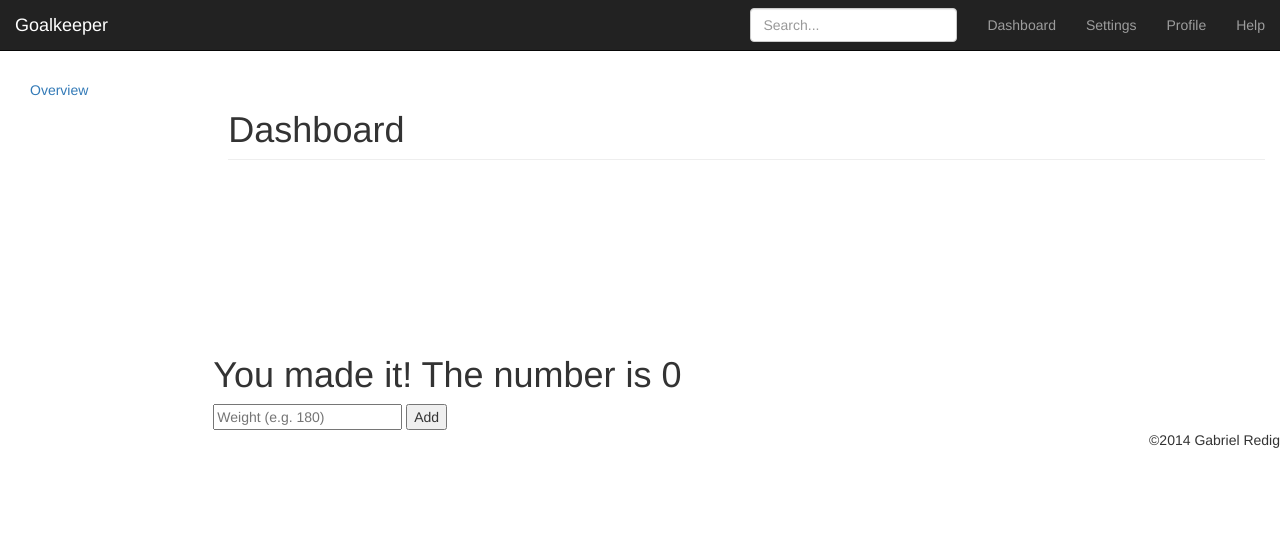
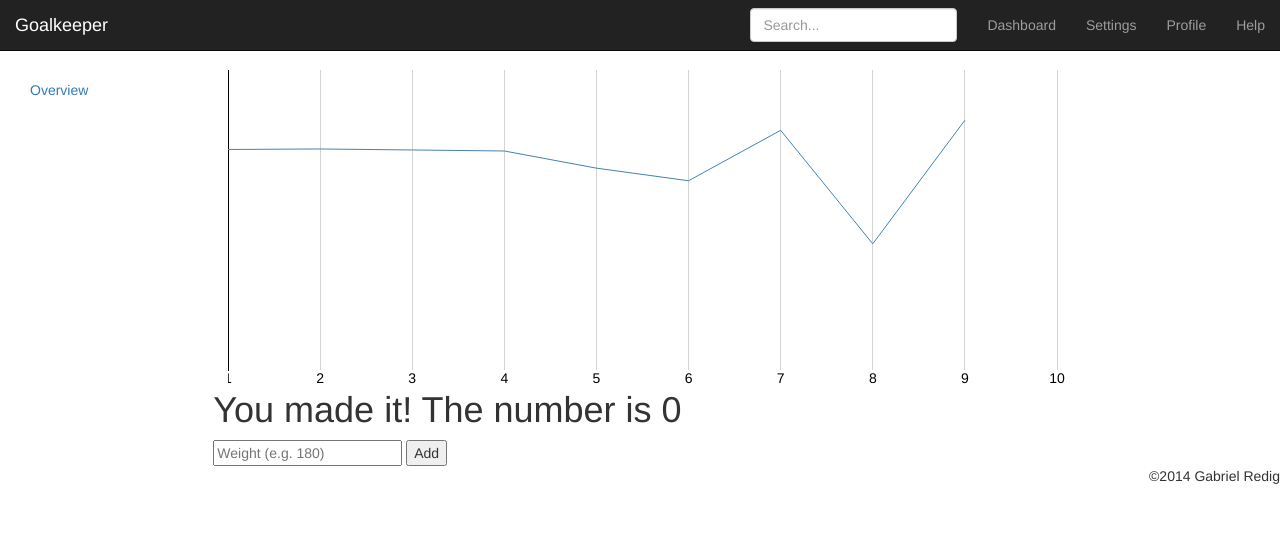
Before and after one commit to glredig/mean-from-scratch, a website: page client/views/index.html in a window 1280 px wide. Drawn offline with nearby package versions, Linux system fonts and the light colour scheme; some packages are replaced by stand-ins of ours; no server answers.

Commit message:
Added basic (static) d3 graph

```diff
--- /dev/null
+++ b/client/css/main.css
@@ -0,0 +1,37 @@
+line-chart {
+  position: absolute;
+  top: 20px;
+  left: 20px;
+}
+
+#graph {
+  height: 300px;
+  width: 80%;
+}
+
+path {
+  stroke: steelblue;
+  stroke-width: 1;
+  fill: none;
+}
+
+.axis {
+  shape-rendering: crispEdges;
+}
+
+.x.axis line {
+  stroke: lightgrey;
+}
+
+.x.axis .minor {
+  stroke-opacity: .5;
+}
+
+.x.axis path {
+  display: none;
+}
+
+.y.axis line, .y.axis path {
+  fill: none;
+  stroke: #000;
+}
--- a/client/js/directives/line-chart.js
+++ b/client/js/directives/line-chart.js
@@ -1,7 +1,43 @@
 app.directive('lineChart', function() {
-  var data = [188.2, 188.6, 187.6, 187.4];
+  var data  = [188.0, 187.4, 187.6, 187.2, 186.8, 180, 175, 195, 150, 199];
   function link(scope, el) {
-    d3.select(el[0]).append('svg');
+      var m = [80, 80, 80, 80];
+
+      var el    = el[0],
+        width   = el.clientWidth,
+        height  = el.clientHeight,
+        svg     = d3.select(el).append('svg:svg'),
+        x       = d3.scale.linear().domain([1, data.length]).range([0, width]),
+        y       = d3.scale.linear().domain([100, d3.max(data) + d3.max(data) * .1]).range([height, 0]);
+
+      var line = d3.svg.line()
+          .x(function(d, i) {
+            return x(i);
+          })
+          .y(function(d) {
+            return y(d);
+          });
+
+      svg.attr("width", width + m[1] + m[3])
+          .attr("height", height + m[0] + m[2])
+          .append("svg:g")
+          .attr("transform", "translate(" + m[3] + "," + m[0] + ")");
+
+      var xAxis = d3.svg.axis().scale(x).tickSize(-height).tickSubdivide(true);
+
+      svg.append('svg:g')
+          .attr("class", "x axis")
+          .attr("transform", "translate(0," + height + ")")
+          .call(xAxis)
+
+      var yAxisLeft = d3.svg.axis().orient('left').scale(y).ticks(4).orient("left");
+
+      svg.append('svg:g')
+          .attr("class", "y axis")
+          .attr("transform", "translate(0,0)")
+          .call(yAxisLeft)
+
+      svg.append("svg:path").attr("d", line(data));
   }
 
   return {
--- a/client/views/index.html
+++ b/client/views/index.html
@@ -5,6 +5,7 @@
     <meta http-equiv="X-UA-Compatible" content="IE=edge">
     <meta name="viewport" content="width=device-width, initial-scale=1">
     <link rel="stylesheet" href="https://maxcdn.bootstrapcdn.com/bootstrap/3.3.4/css/bootstrap.min.css">
+
     <title>Home page</title>
   </head>
   <body>
@@ -47,8 +48,7 @@
             <button type="button" class="btn btn-primary btn-xs" data-toggle="offcanvas"><i class="glyphicon glyphicon-chevron-left"></i></button>
           </p>
 
-          <h1 class="page-header">Dashboard</h1>
-          <div line-chart></div>
+          <div id="graph" line-chart></div>
           <div class="row">
             <div ng-controller="weighinsController">
               <h1>You made it! The number is {{ weighins.length }}</h1>
@@ -77,6 +77,7 @@
     <script src="/js/app.js"></script>
     <script src="/js/controllers/weighins-controller.js"></script>
     <script src="/js/directives/line-chart.js"></script>
+    <link href="/css/main.css" rel="stylesheet">
     <script src="https://ajax.googleapis.com/ajax/libs/jquery/1.11.2/jquery.min.js"></script>
     <script src="https://maxcdn.bootstrapcdn.com/bootstrap/3.3.4/js/bootstrap.min.js"></script>
   </body>
--- a/server.js
+++ b/server.js
@@ -17,6 +17,8 @@ app.get('/', function(req, res) {
 
 app.use('/js', express.static(__dirname + '/client/js'));
 
+app.use('/css', express.static(__dirname + '/client/css'));
+
 app.get('/api/weighins', weighinsController.list);
 
 app.post('/api/weighins', weighinsController.create);
```
Also changed, not shown: 1 other file.
